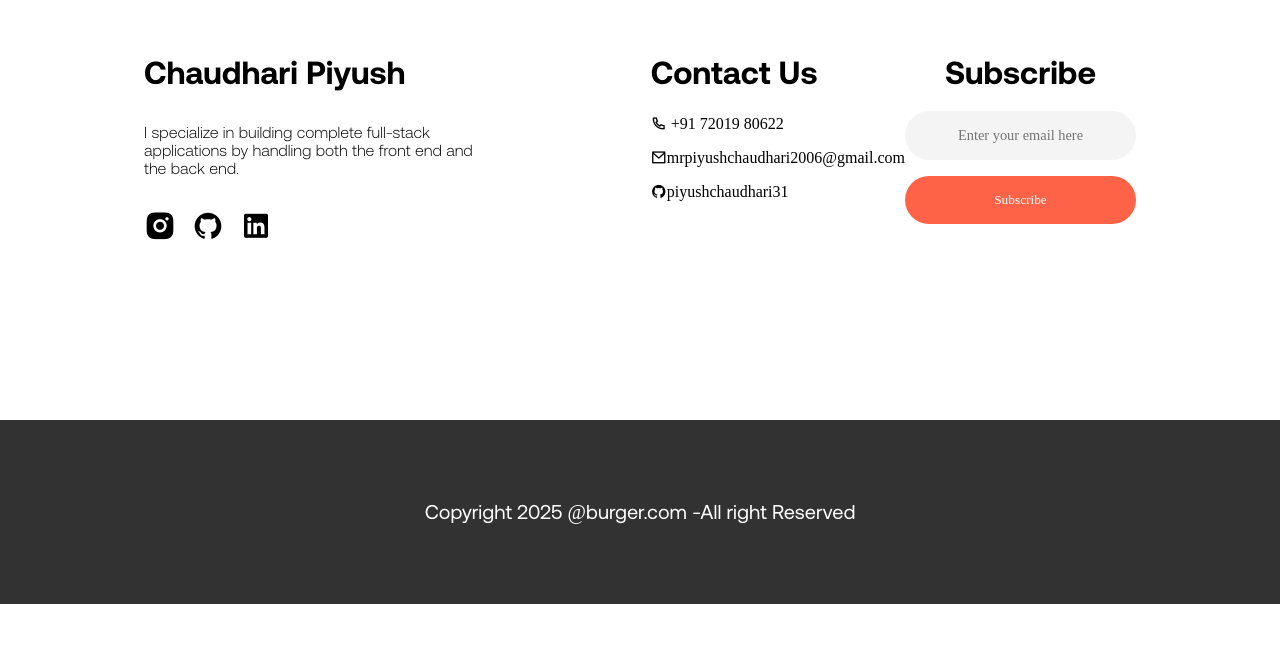
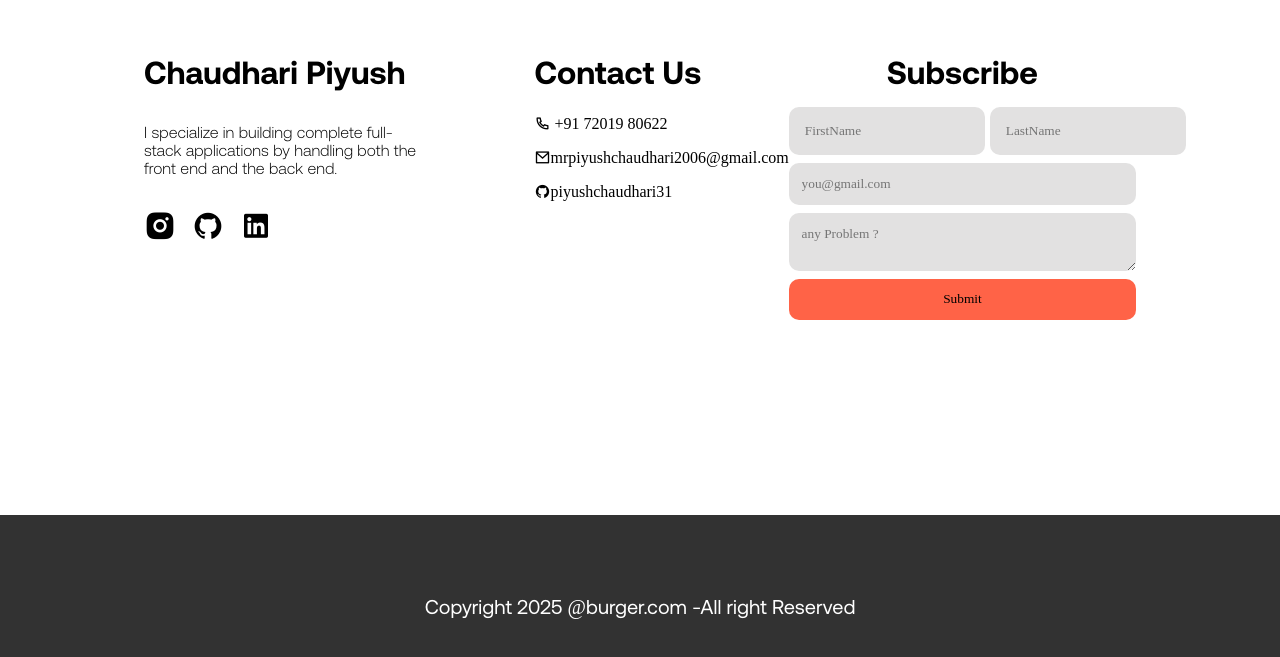
Before and after one commit to piyushchaudhari31/Backend_Programs, a React (Vite) app in the folder Burger website/frontend/: page / in a window 1280 px wide. Shown: the part 6883-7540 px from the top of the page. Before the commit the page ends 7487 px from the top, so only its background shows below. Built offline with nearby package versions, Linux system fonts and the light colour scheme.

Commit message:
chnage in CSS

```diff
--- a/Burger website/frontend/src/context/Context.jsx
+++ b/Burger website/frontend/src/context/Context.jsx
@@ -26,12 +26,18 @@ const Context = (props) => {
   }
 
   const add_to_cart = (item)=>{
+    if(!token){
+      alert("Login First")
+      return;
+    }
     if(!cartitem[item]){
       setcartitem((prev)=>({...prev , [item]:1}))
     }
     else{
       setcartitem((prev)=>({...prev,[item]:prev[item]+1}))
-
+    }
+    if(!token){
+      alert("Login First")
 
     }
 
--- a/Burger website/frontend/src/css/self.css
+++ b/Burger website/frontend/src/css/self.css
@@ -11,6 +11,9 @@
     display: flex;
     flex-direction: column;
     gap: 2rem;
+}
+a{
+text-decoration: none;
 }
 .about_name p{
     width: 70%;
@@ -37,34 +40,54 @@
 }
 .subscribe{
     text-align: center;
-    width: 33%;
+    width: 35%;
 }
-.subscribe .input{
-    margin-top: 1.2rem;
+.input{
     display: flex;
     flex-direction: column;
-    gap: 1rem;
+    gap: 10px;
 }
-.subscribe .input input{
+form{
+    display: flex;
+    flex-direction: column;
+    gap: 0.5rem;
+}
+.name_input{
+    display: flex;
+    gap: 5px;
+    margin-top: 1rem;
+}
+.name_input input{
     padding: 1rem;
-    border-radius: 2rem;
+    border-radius: 10px;
+    border: none;
     outline: none;
+    background-color: rgb(226, 225, 225);
+}
+ .email_input input{
+    width: 100%;
+    padding: 0.8rem;
+    background-color: rgb(226, 225, 225);
     border: none;
-    background-color: #F4F4F4;
-    font-size: 0.9rem;
-    text-align: center;
-
+    border-radius: 10px;
+    outline: none;
+}
+.subscribe textarea{
+    padding: 0.8rem;
+    background-color: rgb(226, 225, 225);
+    border: none;
+    border-radius: 10px;
+    outline: none;
 }
 
+.subscribe button{
+    background-color: tomato;
+    border: none;
+    padding: 0.8rem;
+    cursor: pointer;
+    outline: none;
+}
 
-.subscribe .input button{
-    padding: 1rem;
-    border-radius: 2rem;
-    background-color: tomato;
-    color: white;
-    border: none;
-    cursor: pointer;
+.subscribe p{
+    margin-top: 1.2rem;
 }
-a{
-text-decoration: none;
-}
--- a/Burger website/frontend/src/pages/Components/Cart.jsx
+++ b/Burger website/frontend/src/pages/Components/Cart.jsx
@@ -5,7 +5,7 @@ import { useNavigate } from 'react-router-dom'
 
 const Cart = () => {
   const navigate = useNavigate()
-  const { cartitem, menuList, fetchfood, remove_to_cart, getTotalAmount } = useContext(ReactContext)
+  const { cartitem, menuList, fetchfood, remove_to_cart, getTotalAmount ,token} = useContext(ReactContext)
 
   return (
     <div className='cart'>
@@ -64,7 +64,9 @@ const Cart = () => {
               <p className='total_prize'>₹ {getTotalAmount() + 10}</p>
             </div>
             <div className="Total_btn">
-              {getTotalAmount()>0 ? <button className='process_btn' onClick={()=>navigate("/success/buy")}>Process TO CheckOut</button>:<></>}
+              {getTotalAmount()>0 && token ?
+
+              <button className='process_btn' onClick={()=>navigate("/success/buy")}>Process TO CheckOut</button>:<></>}
 
             <button className='close_button'onClick={()=>navigate('/foodmenu')}>Close</button>
 
--- a/Burger website/frontend/src/pages/Components/Login.jsx
+++ b/Burger website/frontend/src/pages/Components/Login.jsx
@@ -9,7 +9,7 @@ import {Navigate, useNavigate} from 'react-router-dom'
 
 
 const Login = () => {
-    const { register, handleSubmit } = useForm()
+    const { register, handleSubmit,reset } = useForm()
     const [currentstate, setcurrentstate] = useState("login")
     const {token,setToken} = useContext(ReactContext)
     const navigate = useNavigate()
@@ -22,7 +22,9 @@ const Login = () => {
                     const response = await axios.post("http://localhost:3000/auth/login",data,{withCredentials:true})
                     toast.success(response.data.message);
                     setToken(response.data.token)
+                    reset()
                     localStorage.setItem("token",response.data.token)
+
                     navigate('/')
 
                 } catch (error) {
@@ -38,6 +40,8 @@ const Login = () => {
                 try {
                     const response = await axios.post("http://localhost:3000/auth/register",data,{withCredentials:true})
                     toast.success(response.data.message)
+                    setcurrentstate("login")
+                    reset()
                 } catch (error) {
                     if(error.response){
                         toast.error(error.response.data.message)
--- a/Burger website/frontend/src/pages/Components/Self.jsx
+++ b/Burger website/frontend/src/pages/Components/Self.jsx
@@ -1,7 +1,46 @@
-import React from 'react'
+import React, { useContext } from 'react'
 import '../../css/self.css'
+import { ReactContext } from '../../context/Context';
 
 const Self = () => {
+
+  const {token} = useContext(ReactContext)
+
+  const [result, setResult] = React.useState("");
+
+  const submitHandler = async (event) => {
+    event.preventDefault();
+
+    if(!token){
+      alert("Login First")
+      return;
+
+    }
+    setResult("Sending....");
+    const formData = new FormData(event.target);
+
+    formData.append("access_key", "ff5d0d1c-8060-4641-a75e-b3c281758dec");
+
+    const response = await fetch("https://api.web3forms.com/submit", {
+      method: "POST",
+      body: formData
+    });
+
+    const data = await response.json();
+
+    if (data.success) {
+      setResult("Form Submitted Successfully ✅");
+      event.target.reset();
+    } else {
+      console.log("Error", data);
+      setResult(data.message);
+    }
+  }
+
+  const InputHandler = ()=>{
+
+  }
+
   return (
     <div className='self'>
       <div className="about_name">
@@ -25,14 +64,24 @@ const Self = () => {
       </div>
       <div className="subscribe">
         <h1>Subscribe</h1>
-        <div className="input">
-            <input type="text" placeholder='Enter your email here'/>
-            <button>Subscribe</button>
+       <form onSubmit={submitHandler}>
+        <div className="name_input">
+        <input type="text" name="firstname" placeholder='FirstName' required/>
+        <input type="text" name="Lastname" placeholder='LastName' required/>
         </div>
+        <div className="email_input">
+          <input type="email" name="email" placeholder='you@gmail.com' required/>
+        </div>
+        <textarea name="message" placeholder='any Problem ?' required></textarea>
+
+         <button type="submit">Submit</button>
+
+
+      </form>
+        <p>{result}</p>
 
       </div>
     </div>
   )
 }
-
 export default Self
```
Also changed, not shown: 2 other files (tests, documents, lock files or other folders).
